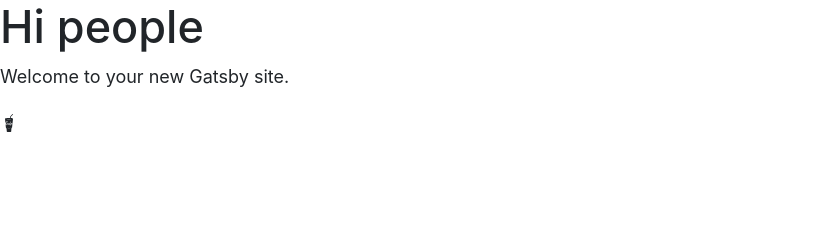
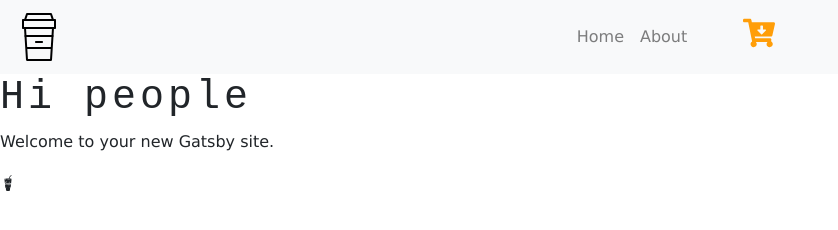
Before and after one commit to pgedeon84/coffee, a Gatsby site: page / in a window 1280 px wide. Shown: the whole page, without its empty margins (0-838 px from the left). Built offline with nearby package versions, Linux system fonts and the light colour scheme; Gatsby itself is replaced by a stand-in of ours.

Commit message:
set minimal boilerplate with bootstrap/sass. Implemented Navbar component

```diff
--- a/gatsby-config.js
+++ b/gatsby-config.js
@@ -5,6 +5,7 @@
     author: `@gatsbyjs`,
   },
   plugins: [
+    `gatsby-plugin-sass`,
     `gatsby-plugin-react-helmet`,
     {
       resolve: `gatsby-source-filesystem`,
--- a/package.json
+++ b/package.json
@@ -10,9 +10,11 @@
     "gatsby-plugin-manifest": "^2.2.25",
     "gatsby-plugin-offline": "^3.0.17",
     "gatsby-plugin-react-helmet": "^3.1.13",
+    "gatsby-plugin-sass": "^2.1.20",
     "gatsby-plugin-sharp": "^2.2.34",
     "gatsby-source-filesystem": "^2.1.35",
     "gatsby-transformer-sharp": "^2.3.1",
+    "node-sass": "^4.13.0",
     "prop-types": "^15.7.2",
     "react": "^16.11.0",
     "react-dom": "^16.11.0",
--- /dev/null
+++ b/src/components/globals/Navbar.js
@@ -0,0 +1,71 @@
+import React, { Component } from 'react'
+import { Link } from 'gatsby'
+import logo from '../../images/logo.svg'
+import { FaCartArrowDown } from 'react-icons/fa'
+
+export default class Navbar extends Component {
+  state = {
+    navbarOpen: false,
+    css: 'collapse navbar-collapse',
+    link: [
+      {
+        id:1,
+        path: '/',
+        text: 'home'
+      },
+      {
+        id:2,
+        path: '/about',
+        text: 'about'
+      }
+    ]
+  }
+
+  navbarHandler = () => {
+    this.state.navbarOpen ?
+    this.setState({
+      navbarOpen: false,
+      css: "collapse navbar-collapse"
+    })
+    :
+    this.setState({
+      navbarOpen: true,
+      css: "collapse navbar-collapse show"
+    })
+  }
+
+  render() {
+    return (
+      <nav className="navbar navbar-expand-sm bg-light navbar-light">
+        <Link to="/" className="navbar-brand">
+          <img src={logo} alt="logo" />
+        </Link>
+        <button
+          className="navbar-toggler"
+          type="button"
+          onClick={this.navbarHandler}
+          >
+            <span className="navbar-toggler-icon" />
+        </button>
+        <div className={this.state.css}>
+          <ul className="navbar-nav mx-auto">
+            {
+              this.state.link.map(link => {
+                return (
+                  <li key={link.id} className="nav-item">
+                    <Link to={link.path} className="nav-link text-capitalize">
+                      {link.text}
+                    </Link>
+                  </li>
+                )
+              })
+            }
+            <li className="nav-item ml-sm-5">
+              <FaCartArrowDown className="cart-icon" />
+            </li>
+          </ul>
+        </div>
+      </nav>
+    )
+  }
+}
--- a/src/components/layout.js
+++ b/src/components/layout.js
@@ -7,14 +7,18 @@
 
 import React from "react"
 import PropTypes from "prop-types"
-import "./layout.css"
+import "./layout.scss"
 import "./bootstrap.min.css"
+import Navbar from "./globals/Navbar"
 
 const Layout = ({ children }) => {
 
   return (
     <>
-     <main>{children}</main>
+     <main>
+      <Navbar />
+      {children}
+     </main>
     </>
   )
 }
--- /dev/null
+++ b/src/components/layout.scss
@@ -0,0 +1,31 @@
+$main-brown: #2d1ef1;
+$main-yellow: #ff9e09;
+$main-grey: #ece8dc;
+$main-white: #fff;
+$main-dark: #222;
+
+body {
+  background: $main-white;
+  color: $main-dark;
+  font-family: Verdana, Geneva, Tahoma, sans-serif !important;
+}
+
+h1,
+h2,
+h3,
+h4,
+h5,
+h6 {
+  font-family: "Courier New", Courier, moonspace !important;
+  letter-spacing: 0.25rem !important;
+}
+
+.text-yellow {
+  color: $main-yellow;
+}
+
+.cart-icon {
+  cursor: pointer;
+  color: $main-yellow;
+  font-size: 2rem;
+}
```
Also changed, not shown: src/components/layout.css (deleted), 1 other file.
